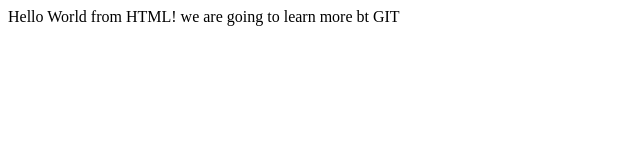
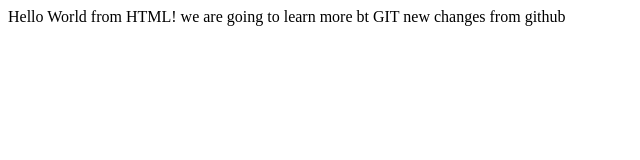
Before and after one commit to arulchera/may16-2, a plain HTML site: page index.html in a window 1280 px wide. Shown: the whole page, without its empty margins (0-640 px from the left). Drawn offline with Linux system fonts and the light colour scheme.

Commit message:
Update index.html

```diff
--- a/index.html
+++ b/index.html
@@ -9,5 +9,6 @@
     <body>
         Hello World from HTML!
 	we are going to learn more bt GIT
+	    new changes from github
     </body>
 </html>
```
